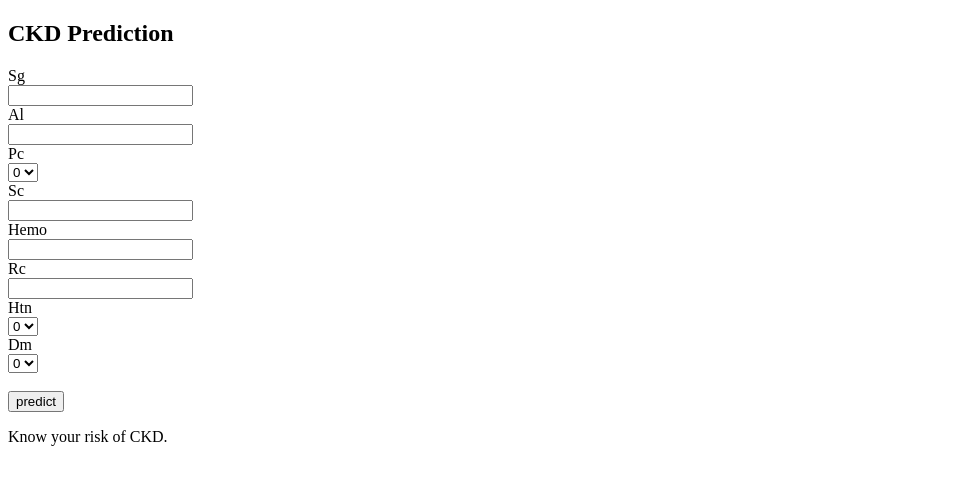
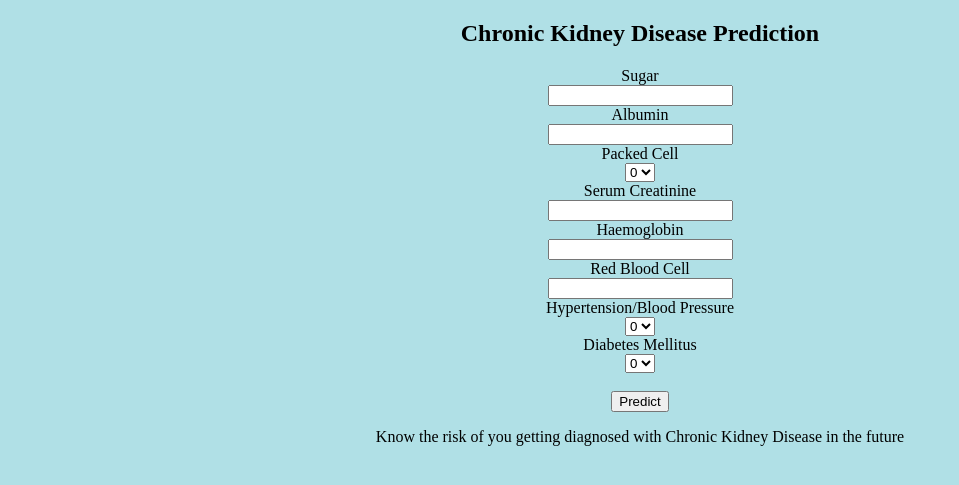
Before and after one commit to jeetjain420/CKD-Web-App, a Flask app: page / in a window 1280 px wide. Shown: the top 485 px of the page, without its empty margins (0-959 px from the left). Run offline with Flask 2, Linux system fonts and the light colour scheme.

Commit message:
Add files via upload

```diff
--- a/Project/templates/index.html
+++ b/Project/templates/index.html
@@ -1,56 +1,67 @@
 <!DOCTYPE html>
 <html>
+<head>
+<style type="text/css">
+body {background-color: powderblue;}
+
+
+
+</style>
+
+
 <body>
+<h2 align = "center">Chronic Kidney Disease Prediction</h2>
 
-<h2>CKD Prediction</h2>
+<form action = "{{url_for('predict')}}"  method ="POST" align = "center">
 
-<form action = "{{url_for('predict')}}" method ="POST">
-
-  Sg<br>
+  Sugar<br>
   <input type="text" name="sg" >
   <br>
 
-  Al<br>
+  Albumin<br>
   <input type="text" name="al" >
   <br>
 
-  Pc<br>
-  <select>
+  Packed Cell<br>
+  <select name="pc">
   <option value = "0"> 0 </option>
   <option value = "1"> 1 </option>
   </select>
   <br>
 
-  Sc<br>
+  Serum Creatinine<br>
   <input type="text" name="sc" >
   <br>
 
-  Hemo<br>
+  Haemoglobin<br>
   <input type="text" name="hemo" >
   <br>
 
-  Rc<br>
+  Red Blood Cell<br>
   <input type="text" name="rc" >
   <br>
 
-  Htn<br>
-  <select>
+  Hypertension/Blood Pressure<br>
+  <select name="htn">
   <option value = "0"> 0 </option>
   <option value = "1"> 1 </option>
   </select>
   <br>
 
-  Dm<br>
-  <select>
+  Diabetes Mellitus<br>
+  <select name="dm">
   <option value = "0"> 0 </option>
   <option value = "1"> 1 </option>
   </select>
   <br>
+
   <br>
-  <input type="submit" value="predict">
+  <input type="submit" value="Predict">
+  <br>
 </form>
 
-<p>Know your risk of CKD.</p>
+<p align = "center">Know the risk of you getting diagnosed with Chronic Kidney Disease in the future</p>
 
 </body>
+</head>
 </html>
```
Also changed, not shown: Project/templates/result.html (+13 -6 lines), 1 other file.
